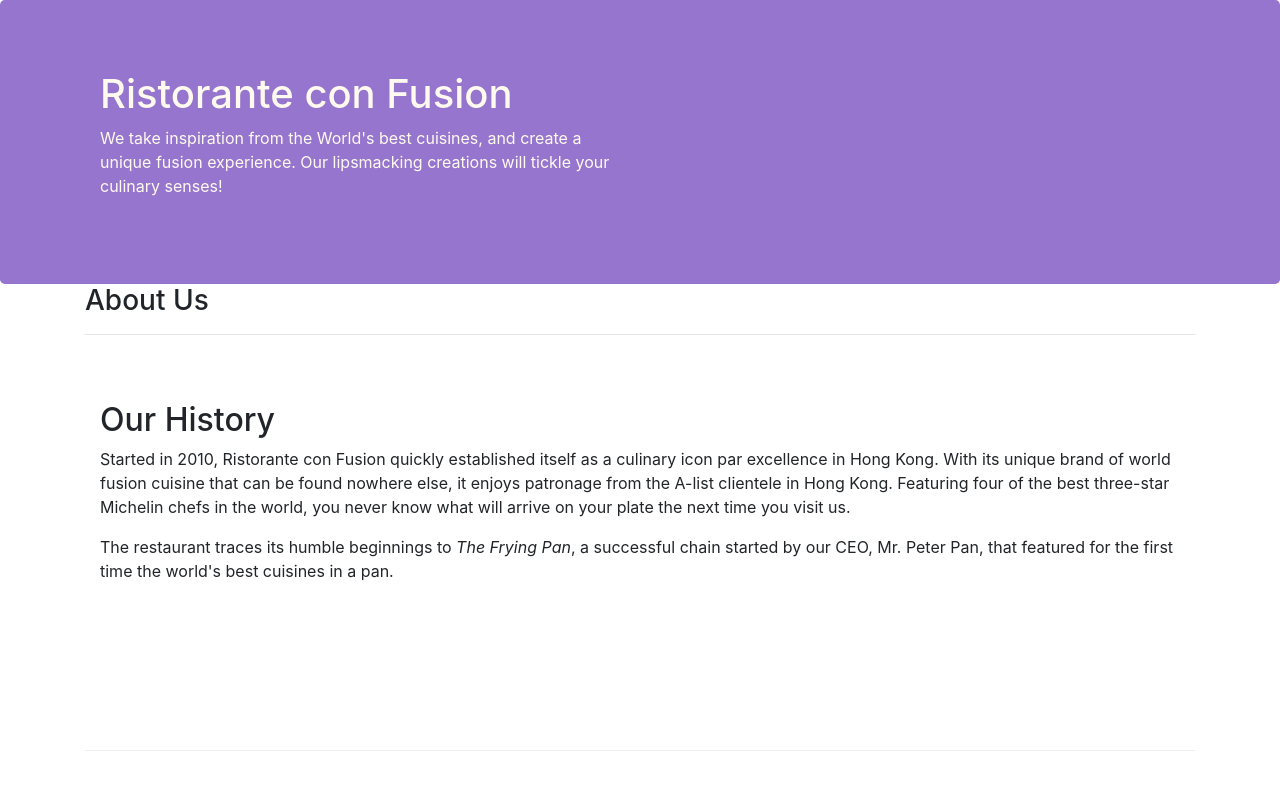
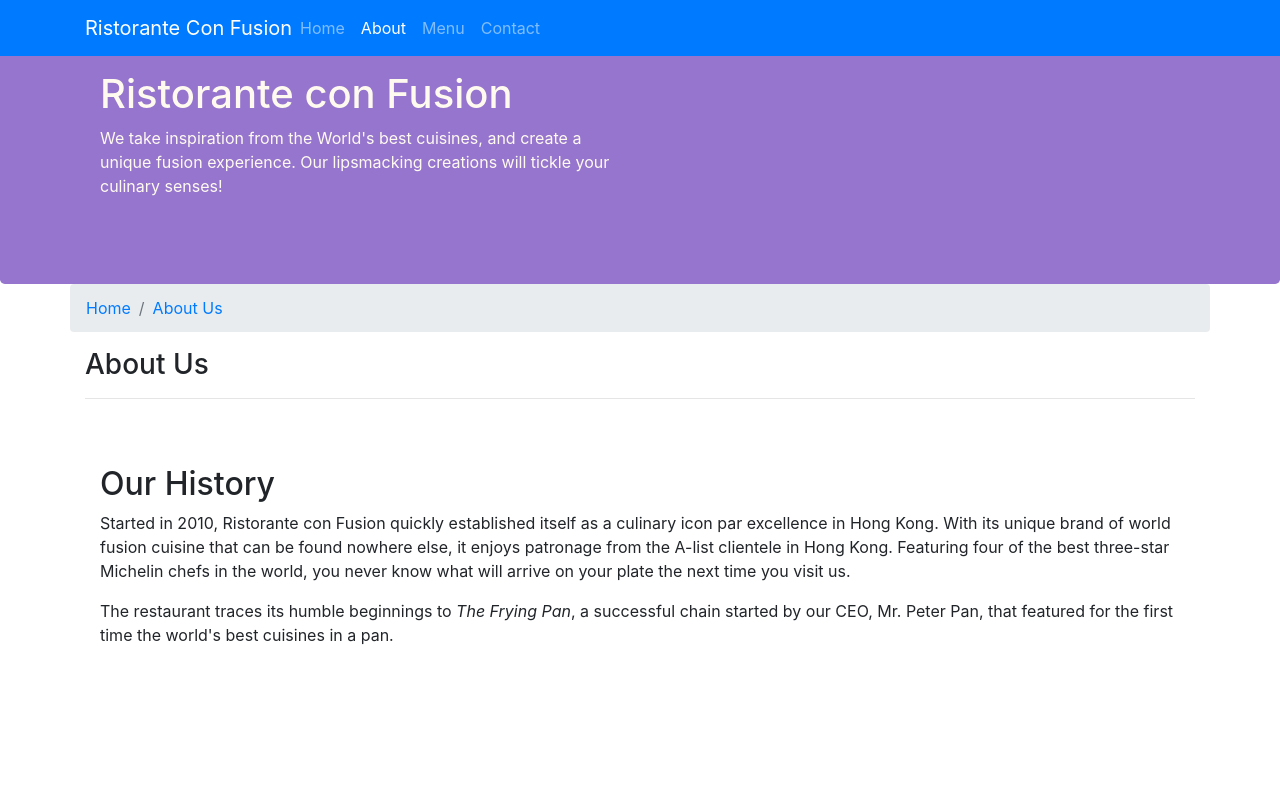
Before and after one commit to JorgeEugenio/coursera-course-01-exercise-01, a website: page aboutus.html in a window 1280 px wide. Shown: the top 798 px of the page. Drawn offline with nearby package versions, Linux system fonts and the light colour scheme.

Commit message:
breadcrumb

```diff
--- a/aboutus.html
+++ b/aboutus.html
@@ -14,7 +14,22 @@
 </head>
 
 <body>
-
+    <nav class="navbar navbar-dark navbar-expand-sm bg-primary fixed-top">
+        <div class="container">
+            <button class="navbar-toggler" type="button" data-toggle="collapse" data-target="#Navbar">
+                <span class="navbar-toggler-icon"></span>
+            </button>
+            <a class="navbar-brand mr-auto" href="#">Ristorante Con Fusion</a>
+            <div class="collapse navbar-collapse" id="Navbar">
+                <ul class="navbar-nav mr-auto">
+                    <li class="nav-item"><a class="nav-link" href="./index.html">Home</a></li>
+                    <li class="nav-item active"><a class="nav-link" href="aboutus.html">About</a></li>
+                    <li class="nav-item"><a class="nav-link" href="">Menu</a></li>
+                    <li class="nav-item"><a class="nav-link" href="">Contact</a></li>
+                </ul>
+            </div>
+        </div>
+    </nav>
     <header class="jumbotron">
         <div class="container">
             <div class="row row-header">
@@ -30,6 +45,11 @@
 
     <div class="container">
         <div class="row">
+            <ol class="col-12 breadcrumb">
+                <li class="breadcrumb-item"><a href="./index.html">Home</a></li>
+                <li class="breadcrumb-item active"><a href="./aboutus.html">About Us</a></li>
+
+            </ol>
             <div class="col-12">
                <h3>About Us</h3>
                <hr>
@@ -69,7 +89,7 @@
                 <div class="col-4 offset-1 col-sm-2">
                     <h5>Links</h5>
                     <ul class="list-unstyled">
-                        <li><a href="#">Home</a></li>
+                        <li><a href="./index.html">Home</a></li>
                         <li><a href="#">About</a></li>
                         <li><a href="#">Menu</a></li>
                         <li><a href="#">Contact</a></li>
--- a/css/styles.css
+++ b/css/styles.css
@@ -27,3 +27,13 @@
     margin: 0px;
     color: #0f0f0f
 }
+
+.body{
+    padding: 50px 0px 0px 0px;
+    z-index: 0;
+}
+
+.navbar-dark {
+    background-color: #512DA8
+
+}
```
Also changed, not shown: index.html (+17 -2 lines).
